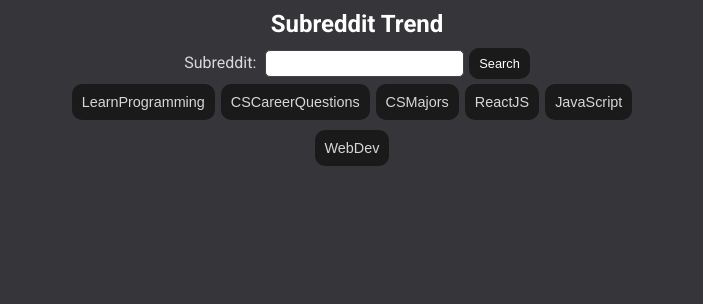
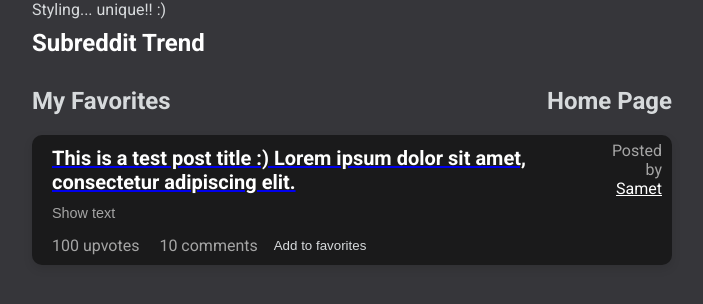
Before and after one commit to sametkayik/subreddit-trend, a React (Vite) app: page /favorites in a window 1280 px wide. Shown: the top 304 px of the page, without its empty margins (288-991 px from the left). Built offline with nearby package versions, Linux system fonts and the light colour scheme.

Commit message:
Favorite posts feature

```diff
--- a/package.json
+++ b/package.json
@@ -11,7 +11,8 @@
   "dependencies": {
     "axios": "^1.3.5",
     "react": "^18.2.0",
-    "react-dom": "^18.2.0"
+    "react-dom": "^18.2.0",
+    "react-router-dom": "^6.10.0"
   },
   "devDependencies": {
     "@types/react": "^18.0.27",
--- a/src/App.css
+++ b/src/App.css
@@ -15,7 +15,6 @@ form {
   margin-left: 10px;
   display: flex;
   flex-direction: row;
-  justify-content: center;
 }
 
 /* Headings */
@@ -62,7 +61,7 @@ h1,
 #subreddit-submit {
   background-color: #1a1a1b;
   color: #fff;
-  padding: 0 10px;
+  padding: 10px 10px;
   font-size: 0.8rem;
 }
 
@@ -170,6 +169,7 @@ h1,
 
   /* Headings */
   h1,
+  h2,
   .subreddit-name {
     font-size: 1.25rem;
     margin-bottom: 10px;
--- a/src/App.jsx
+++ b/src/App.jsx
@@ -1,10 +1,22 @@
 import "./App.css";
 import Home from "./components/Home";
+import FavoritesList from "./components/FavoritesList";
+import { createBrowserRouter, RouterProvider } from "react-router-dom";
 
 function App() {
+  const router = createBrowserRouter([
+    {
+      path: "/",
+      element: <Home />,
+    },
+    {
+      path: "/favorites",
+      element: <FavoritesList />,
+    },
+  ]);
   return (
     <div className="App">
-      <Home />
+      <RouterProvider router={router} />
     </div>
   );
 }
--- /dev/null
+++ b/src/components/FavoritesList.jsx
@@ -0,0 +1,47 @@
+import React from "react";
+import { Link } from "react-router-dom";
+import { Post } from "./Post";
+import "../App.css";
+
+export const FavoritesList = () => {
+  const favorites = JSON.parse(localStorage.getItem("favorites")) || [];
+  const testPost = {
+    id: "123",
+    title:
+      "This is a test post title :) Lorem ipsum dolor sit amet, consectetur adipiscing elit.",
+    author: "Samet",
+    author_profile: "https://www.reddit.com/",
+    url: "https://www.reddit.com/",
+    text: "Lorem ipsum dolor sit amet consectetur adipisicing elit.",
+    ups: 100,
+    num_comments: 10,
+  };
+
+  return (
+    <div className="favorites">
+      <span>Styling... unique!! :)</span>
+      <h1 className="title" style={{ marginLeft: "0" }}>
+        {" "}
+        Subreddit Trend
+      </h1>
+      <div
+        style={{
+          display: "flex",
+          justifyContent: "space-between",
+          alignItems: "center",
+        }}
+      >
+        <h2>My Favorites</h2>
+        <Link to="/" style={{ textDecoration: "none", color: "#d7dadc" }}>
+          <h2>Home Page</h2>
+        </Link>
+      </div>
+      {favorites.map((item, index) => (
+        <Post key={index} item={item} />
+      ))}
+      {favorites.length === 0 && <Post item={testPost} isFavorited={true} />}
+    </div>
+  );
+};
+
+export default FavoritesList;
--- a/src/components/Home.jsx
+++ b/src/components/Home.jsx
@@ -13,13 +13,14 @@ function Home() {
 
   return (
     <div>
+      <span style={{ marginLeft: "10px" }}>Styling... unique!! :)</span>
       {search ? (
-        <div style={{ display: "flex", margin: "0", justifyContent: "center" }}>
+        <div style={{ display: "flex" }}>
           <h1>Subreddit Trend </h1>
           <h1 className="subreddit-name">r/{subreddit}</h1>
         </div>
       ) : (
-        <h1 style={{ textAlign: "center" }}>Subreddit Trend</h1>
+        <h1>Subreddit Trend</h1>
       )}
       <SubredditForm
         subreddit={subreddit}
--- a/src/components/Post.jsx
+++ b/src/components/Post.jsx
@@ -3,18 +3,41 @@ import "../App.css";
 
 export const Post = ({ item }) => {
   const [showText, setShowText] = React.useState(false);
+  const [isFavorited, setIsFavorited] = React.useState(
+    localStorage.getItem("favorites")
+      ? JSON.parse(localStorage.getItem("favorites")).some(
+          (favorite) => favorite.id === item.id
+        )
+      : false
+  );
 
   const handleClick = () => {
     setShowText(!showText);
   };
 
+  const handleFavoriteClick = () => {
+    const favorites = JSON.parse(localStorage.getItem("favorites")) || [];
+
+    if (isFavorited) {
+      localStorage.setItem(
+        "favorites",
+        JSON.stringify(favorites.filter((favorite) => favorite.id !== item.id))
+      );
+      setIsFavorited(false);
+    } else {
+      favorites.push(item);
+      localStorage.setItem("favorites", JSON.stringify(favorites));
+      setIsFavorited(true);
+    }
+  };
+
   return (
-    <div class="post-card">
-      <div class="post-header">
+    <div className="post-card">
+      <div className="post-header">
         <a href={item.url} target="_blank" rel="noopener noreferrer">
-          <h2 class="post-title">{item.title}</h2>
+          <h2 className="post-title">{item.title}</h2>
         </a>
-        <p class="post-author">
+        <p className="post-author">
           Posted by <br />
           <a
             href={item.author_profile}
@@ -36,15 +59,26 @@ export const Post = ({ item }) => {
           </button>
         )
       )}
-      <div class="post-body">{showText && <p>{item.text}</p>}</div>
-      <div class="post-footer">
-        <div class="post-stats">
-          <p class="post-upvotes">
-            <i class="fas fa-arrow-up"></i> {item.ups} upvotes
+      <div className="post-body">{showText && <p>{item.text}</p>}</div>
+      <div className="post-footer">
+        <div className="post-stats">
+          <p className="post-upvotes">
+            <i className="fas fa-arrow-up"></i> {item.ups} upvotes
           </p>
-          <p class="post-comments">
-            <i class="fas fa-comment"></i> {item.num_comments} comments
+          <p className="post-comments">
+            <i className="fas fa-comment"></i> {item.num_comments} comments
           </p>
+          <button
+            onClick={handleFavoriteClick}
+            style={{
+              background: "transparent",
+              border: "none",
+              color: "#d7dadc",
+              cursor: "pointer",
+            }}
+          >
+            {isFavorited ? "Remove from favorites" : "Add to favorites"}
+          </button>
         </div>
       </div>
     </div>
--- a/src/components/SubredditForm.jsx
+++ b/src/components/SubredditForm.jsx
@@ -1,4 +1,5 @@
 import React, { useState } from "react";
+import { Link } from "react-router-dom";
 
 function SubredditForm(props) {
   const [subreddit, setSubreddit] = useState("");
@@ -16,7 +17,14 @@ function SubredditForm(props) {
 
   return (
     <>
-      <form>
+      <form
+        style={{
+          display: "flex",
+          alignItems: "center",
+          justifyContent: "space-between",
+        }}
+      >
+        <div>
           <label>
             Subreddit:{" "}
             <input
@@ -30,6 +38,16 @@ function SubredditForm(props) {
           <button id="subreddit-submit" type="submit" onClick={handleSubmit}>
             Search
           </button>
+        </div>
+
+        <div>
+          <Link
+            to="/favorites"
+            style={{ textDecoration: "none", color: "#d7dadc" }}
+          >
+            <h2>Favorites</h2>
+          </Link>
+        </div>
       </form>
       <div className="categories">
         <button onClick={() => props.onSubredditChange("learnprogramming")}>
```
Also changed, not shown: 1 other file (tests, documents, lock files or other folders). Lines whose indentation alone changed are shown as unchanged.
